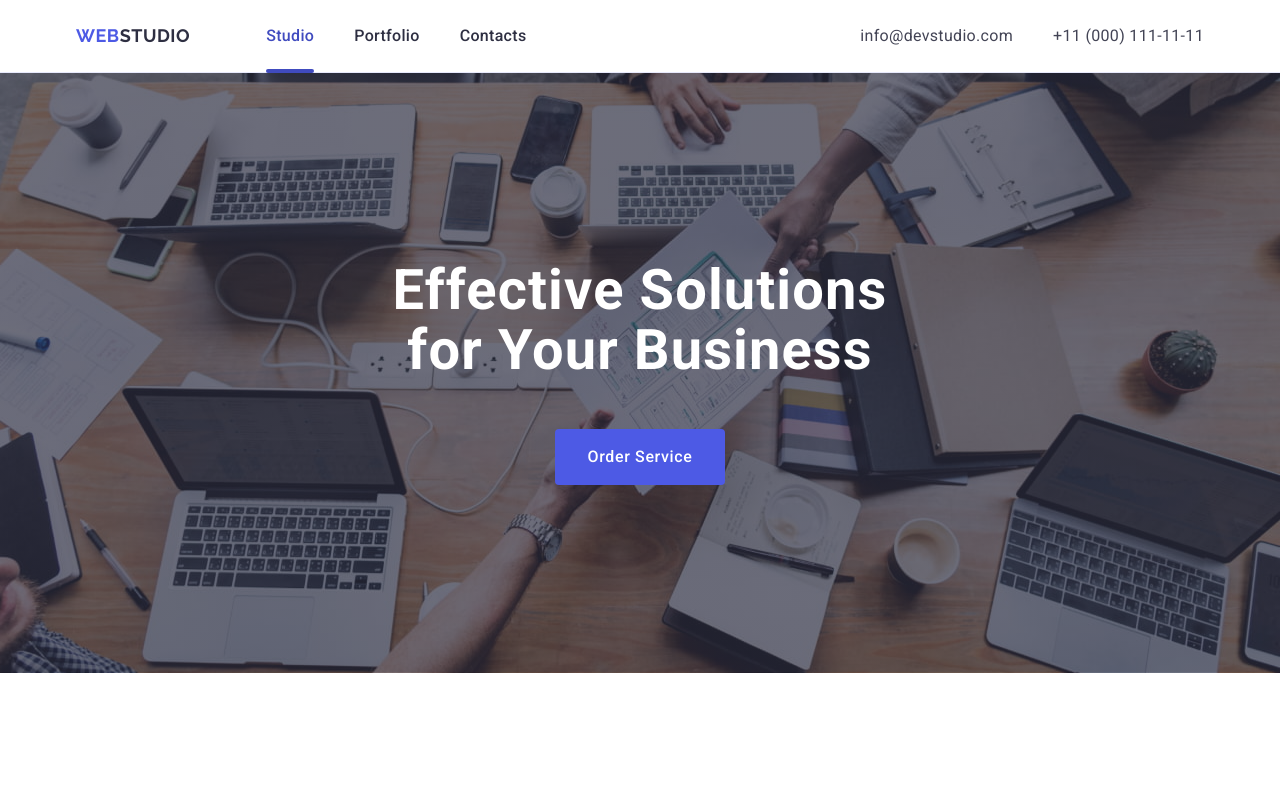
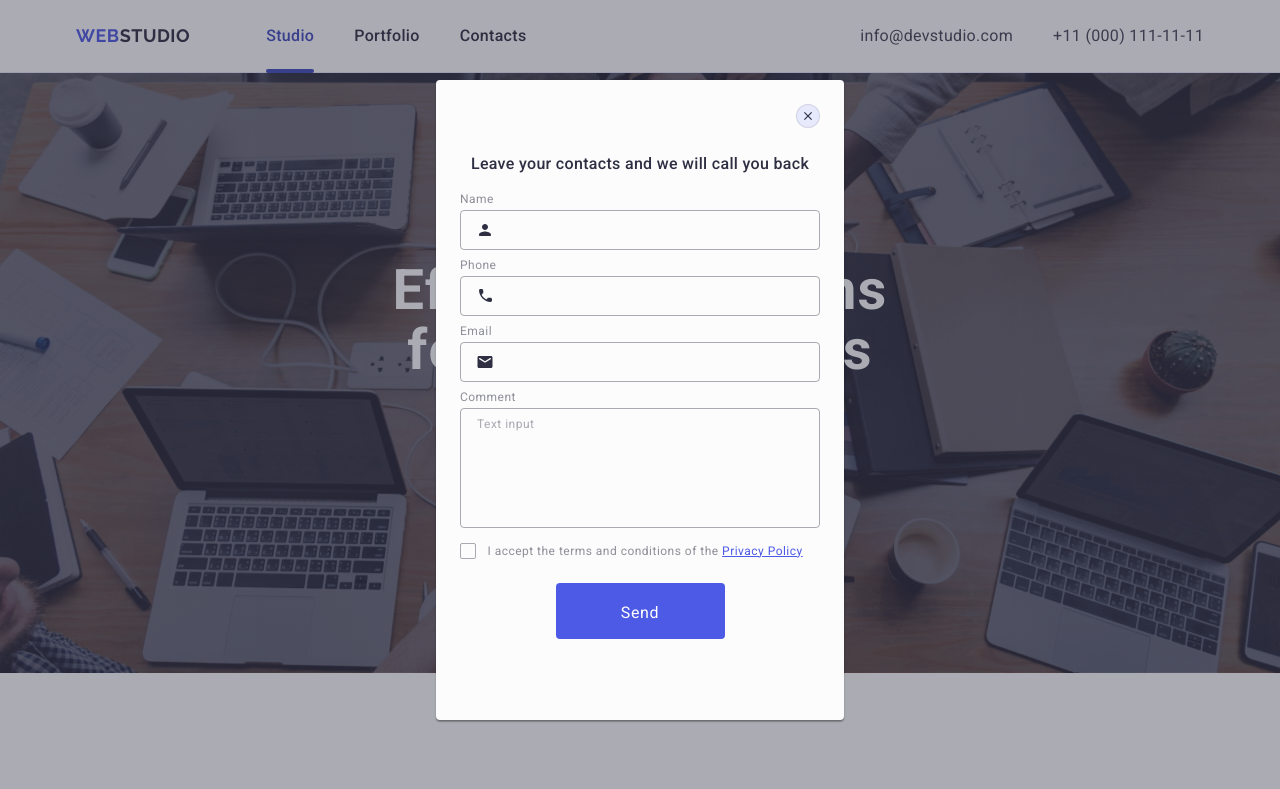
Before and after one commit to JuliiaTovchko/goit-markup-hw-05, a plain HTML site: page index.html in a window 1280 px wide. Shown: the top 789 px of the page. Drawn offline with nearby package versions, Linux system fonts and the light colour scheme.

Commit message:
add index.html file

```diff
--- a/css/styles.css
+++ b/css/styles.css
@@ -604,8 +604,8 @@ padding-left: 331px;
     align-items: center;
     width: 100%;
     height: 100%;
-    background-color: rgba(0, 0, 0, 0.5);
-
+    background-color: rgba(46, 47, 66, 0.4);
+    transition: opacity 250ms cubic-bezier(0.4, 0, 0.2, 1), visibility 250ms cubic-bezier(0.4, 0, 0.2, 1);
     opacity: 0;
     pointer-events: none;
 }
@@ -617,33 +617,39 @@ padding-left: 331px;
 }
 .modal {
     position: relative;
+    position: absolute;
+    top: 50%;
+    left: 50%;
+    transform: translate(-50%, -50%);
     width: 408px;
     height: 80%;
-    max-height: 584px;
+    min-height: 584px;
     overflow: auto;
     padding: 72px 24px 24px 24px;
     border-radius: 4px;
     box-shadow: 0 1px 1px 0 rgba(0, 0, 0, 0.14), 0 1px 3px 0 rgba(0, 0, 0, 0.12), 0 2px 1px 0 rgba(0, 0, 0, 0.2);
     background: #fcfcfc;
+    transition: transform 250ms cubic-bezier(0.4, 0, 0.2, 1);
 }
 
 .modal-close-btn {
     position: absolute;
+    display: flex;
+    align-items: center;
+    justify-content: center;
     top: 24px;
     right: 24px;
-    background-color: #ffffff,
-        rgba(0, 0, 0, 0.2),
-        rgba(0, 0, 0, 0.2);
+    background-color: #e7e9fc;
     padding: 0;
     line-height: 0;
     fill: #2E2F42;
     border: 1px solid rgba(0, 0, 0, 0.1);
-    border-radius: 100%;
+    border-radius: 50%;
     stroke-width: 1px;
     stroke: rgba(0, 0, 0, 0.1);
     width: 24px;
     height: 24px;
-    transition: background-color 250ms cubic-bezier(0.4, 0, 0.2, 1);
+    transition: background-color 250ms cubic-bezier(0.4, 0, 0.2, 1), border 250ms cubic-bezier(0.4, 0, 0.2, 1);
 }
 
 .modal-close-btn:hover,
@@ -654,8 +660,7 @@ padding-left: 331px;
 }
 
 .modal-close-scon {
-    width: 8px;
-    height: 8px;
+    transition: fill 250ms cubic-bezier(0.4, 0, 0.2, 1);
 }
 
 .text-modal {
--- a/index.html
+++ b/index.html
@@ -425,10 +425,12 @@
                 </div>
             </div>
         </footer>
-            <div class="modal-backdrop">
+
+        <!-- ========== Modal Window Styles ========== -->
+         <div class="modal-backdrop is-open">
                 <div class="modal">
                     <button class="modal-close-btn" type="button">
-                        <svg class="modal-close-scon" width="24" height="24">
+                        <svg class="modal-close-scon" width="8" height="8">
                             <use href="./images/icons.svg#icon-close"></use>
                         </svg>
                     </button>
```
